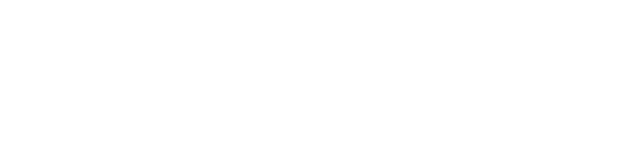
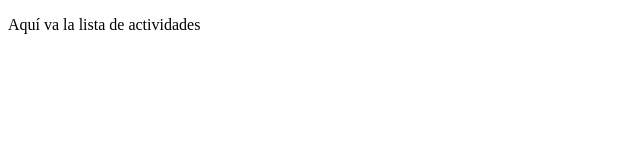
Before and after one commit to Bee96/balidea-intro-git, a plain HTML site: page index.html in a window 1280 px wide. Shown: the whole page, without its empty margins (0-640 px from the left). Drawn offline with Linux system fonts and the light colour scheme.

Commit message:
docs: placeholder para lista actividades

```diff
--- a/index.html
+++ b/index.html
@@ -3,5 +3,7 @@
     <head>
         <title>Actividades</title>
     </head>
-    <body></body>
+    <body>
+        <p>Aquí va la lista de actividades</p>
+    </body>
 </html>
```
